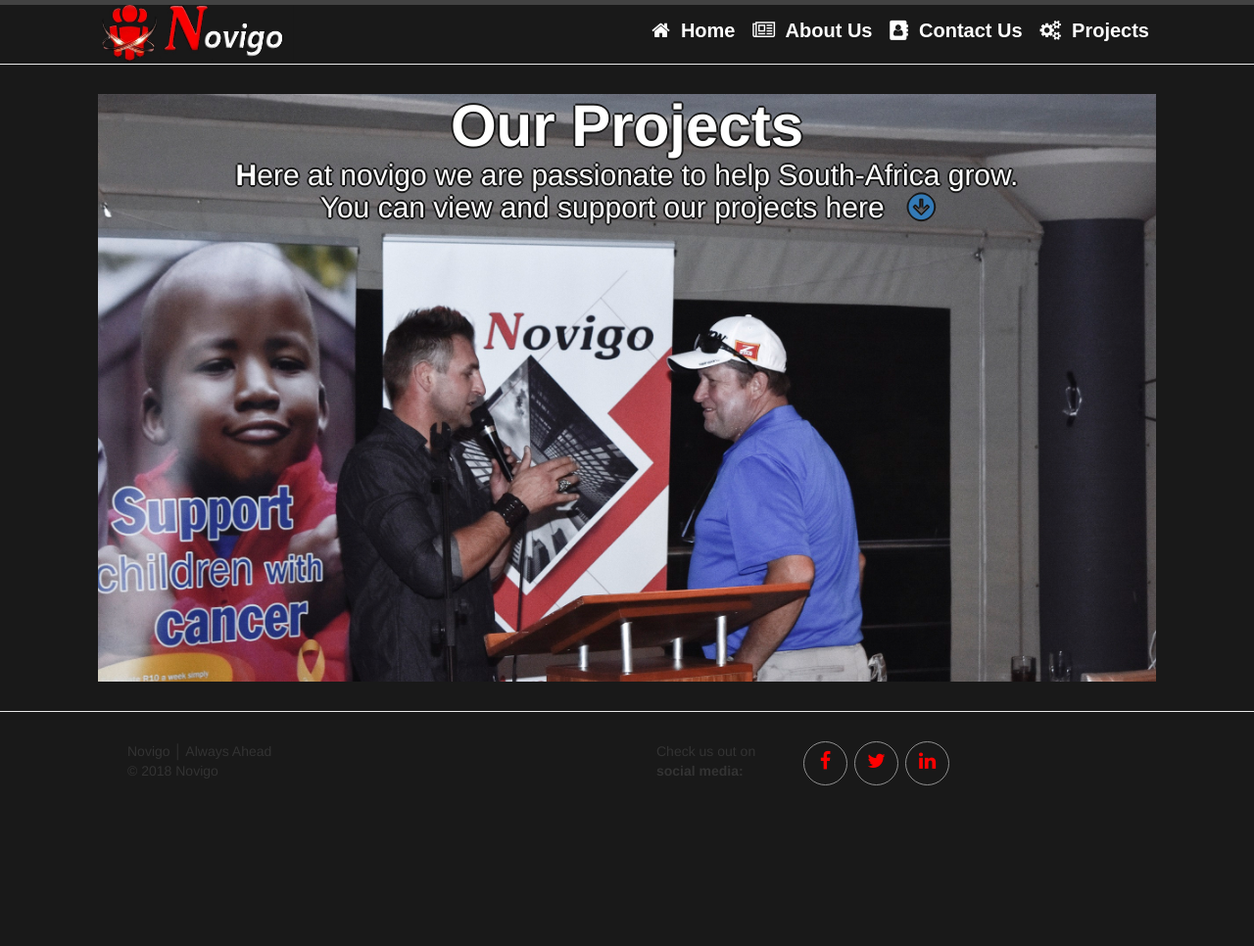
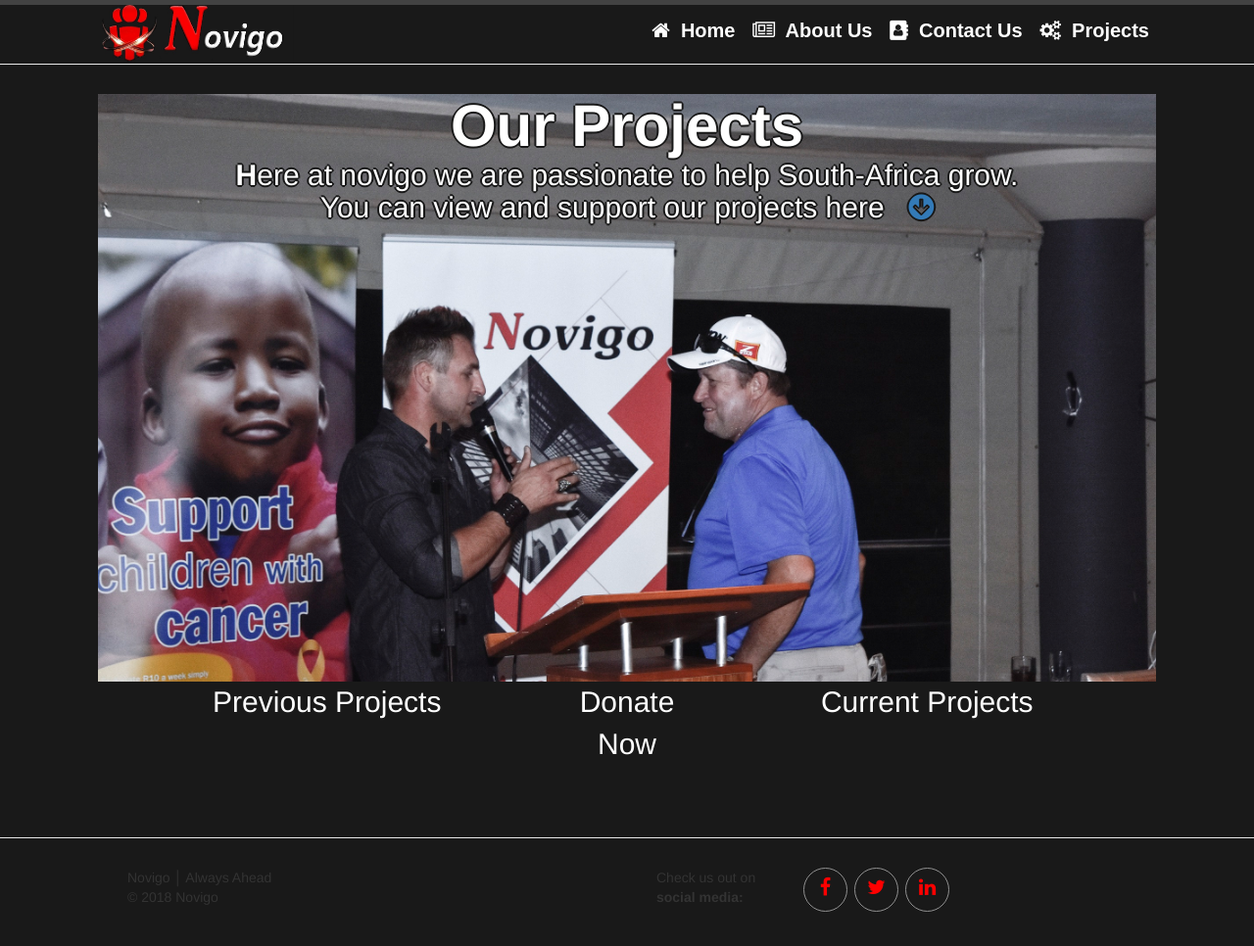
Before and after one commit to Hermankoch/hermankoch.github.io, a Jekyll site: the page built from projects.html, in a window 1280 px wide. Shown: the whole page at 98% size. Built offline with Jekyll 4.4.1, drawn with Linux system fonts in a browser that asks for light colours; before the commit the page ends 900 px from its top, so only the background shows below that.

Commit message:
Update projects.html

```diff
--- a/projects.html
+++ b/projects.html
@@ -13,3 +13,18 @@
       </div>
       </div>
 </section>
+
+<div class="container-fluid">
+    <div class="row">
+      <div class="col-sm-12">
+
+        <div class="col-sm-5"><p class="LivesTouched2">Previous Projects<br />&nbsp&nbsp</p>
+        </div>
+        <div class="col-sm-2"><p class="LivesTouched2">Donate Now<br />&nbsp&nbsp</p>
+        </div>
+        <div class="col-sm-5"><p class="LivesTouched2">Current Projects<br />&nbsp&nbsp</p>
+        </div>
+
+        </div>
+  </div>
+</div>
```
